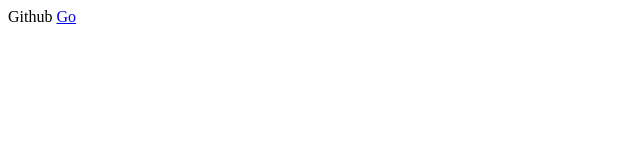
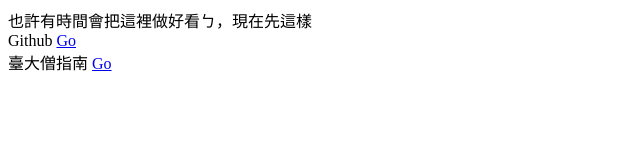
Before and after one commit to Frank-KHY/Frank-KHY.github.io, a plain HTML site: page index.html in a window 1280 px wide. Shown: the whole page, without its empty margins (0-640 px from the left). Drawn offline with Linux system fonts and the light colour scheme.

Commit message:
Update index.html

```diff
--- a/index.html
+++ b/index.html
@@ -5,8 +5,12 @@
         <title>GWFrank's Page</title>
     </head>
     <body>
+        <div class="intro">也許有時間會把這裡做好看ㄅ，現在先這樣</div>
         <div class="info_box">
             Github <a class="link" href="https://github.com/GWFrank">Go</a>
         </div>
+        <div class="info_box">
+            臺大僧指南 <a class="link" href="college/index.html">Go</a>
+        </div>
     </body>
 </html>
```
